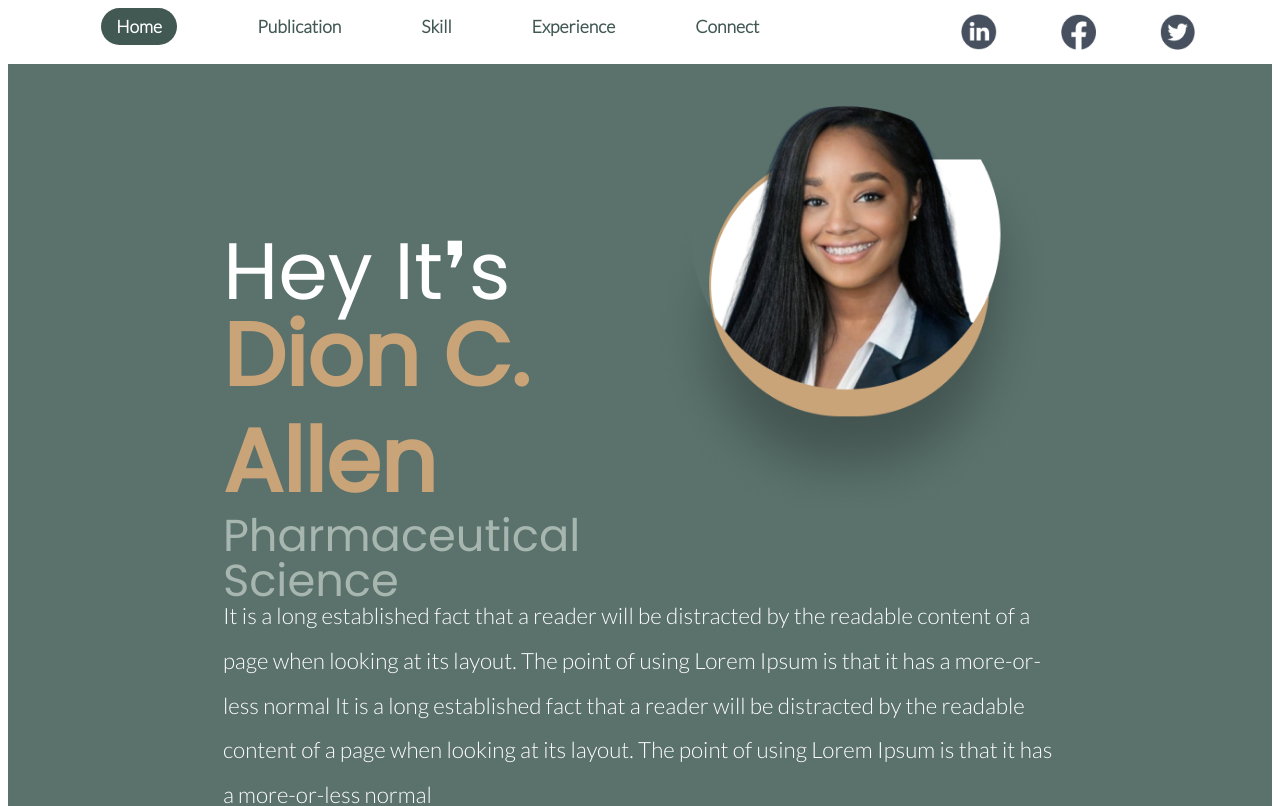
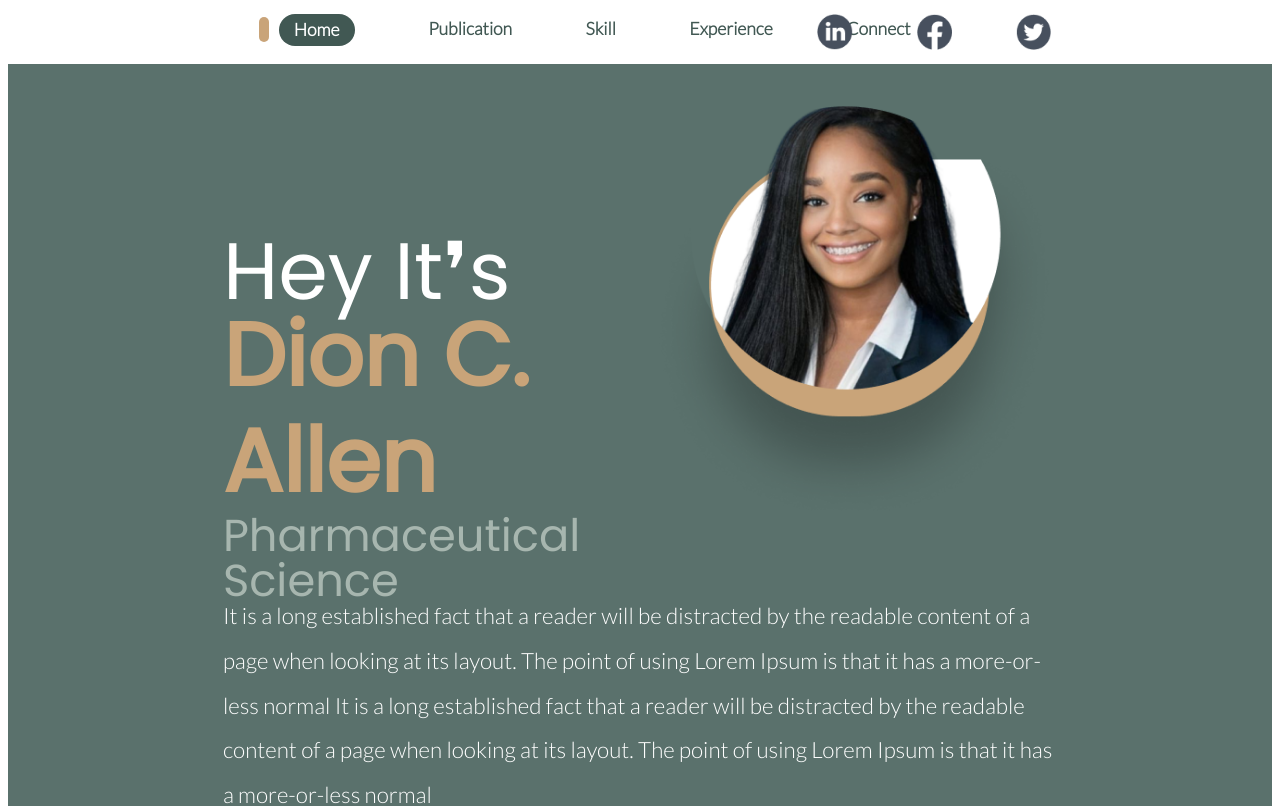
Before and after one commit to CodeinnHQ/Dion-Portfolio, a React (Create React App) app: page / in a window 1280 px wide. Shown: the top 806 px of the page. Built offline with nearby package versions, Linux system fonts and the light colour scheme.

Commit message:
improvements

```diff
--- a/public/index.html
+++ b/public/index.html
@@ -7,12 +7,13 @@
       name="viewport"
       content="width=device-width, initial-scale=0.41, maximum-scale=1"
     /> -->
-    <meta content="width=device-width, initial-scale=1" name="viewport" />
+    <meta
+      content="width=device-width, initial-scale=0.45 ,maximum-scale=1, user-scalable=no"
+      name="viewport"
+    />
+
     <meta name="theme-color" content="#000000" />
-    <meta
-      name="description"
-      content="Web site created using create-react-app"
-    />
+    <meta name="About" content="Dion Allen's Portfolio" />
     <link rel="apple-touch-icon" href="%PUBLIC_URL%/logo192.png" />
 
     <link
@@ -33,7 +34,7 @@
       work correctly both with client-side routing and a non-root public URL.
       Learn how to configure a non-root public URL by running `npm run build`.
     -->
-    <title>React App</title>
+    <title>Dion Allen</title>
   </head>
   <body>
     <noscript>You need to enable JavaScript to run this app.</noscript>
--- a/src/index.css
+++ b/src/index.css
@@ -24,7 +24,7 @@
   --regular: 500;
   --thin: 100;
   /* Mobile Device */
-  --W_480: 480px;
+  --W_1080: 1080px;
 }
 
 .heading-first {
@@ -51,7 +51,7 @@
   background-color: var(--grey);
   width: 100%;
 }
-@media (max-width: 480px) {
+@media (max-width: 1080px) {
   .app-container {
     width: fit-content;
   }
@@ -104,22 +104,37 @@ a:active {
 }
 
 .navbar-item-active > a {
-  font-size: var(--small);
-  font-weight: var(--bold);
-  font-family: var(--lato);
   color: var(--white) !important;
   background-color: var(--dark-green);
-  padding: 0.5rem 0.95rem;
+  padding: 0.35rem 0.95rem;
   border-radius: 42.82px;
 }
 
 .navbar-items ul {
   display: flex;
   flex-direction: row;
+  justify-content: space-around;
 }
 
 .navbar-items ul li {
-  padding: 1rem 3rem 0 2rem;
+  padding: 2% 2% 1% 2%;
+  display: flex;
+  flex-direction: row-reverse;
+  /* padding: 2%; */
+  margin: 3% 8%;
+}
+.navbar-item-active {
+  position: relative;
+  top: -0.3rem;
+}
+#navbar-item-div {
+  position: relative;
+  width: 0.6rem;
+  margin: 0.6rem 0.6rem;
+  border-radius: 3.0387rem;
+  background-color: var(--yellow);
+  height: 80%;
+  top: -0.4rem;
 }
 .navbar-social ul li {
   margin: 0.9rem 2rem;
@@ -128,13 +143,19 @@ a:active {
 .navbar-social ul {
   display: flex;
   flex-direction: row;
+  justify-content: left;
 }
 
 .navbar-social-image {
   width: 2.2rem;
 }
 
-@media (max-width: 480px) {
+@media (max-width: 1340px) {
+  .navbar-main {
+    justify-content: space-evenly;
+  }
+}
+@media (max-width: 1080px) {
   .navbar-main {
     display: none;
   }
@@ -153,7 +174,7 @@ a:active {
   top: 0;
   width: 100%;
 }
-@media (max-width: 480px) {
+@media (max-width: 1080px) {
   .navbarM-main {
     display: flex;
   }
@@ -166,6 +187,7 @@ a:active {
 
 .navbarM-items {
   position: absolute;
+  display: none;
   margin-top: 7rem;
   height: 5rem;
   width: 50%;
@@ -258,7 +280,7 @@ a:active {
   margin-top: -10px;
 }
 
-@media (max-width: 480px) {
+@media (max-width: 1080px) {
   .intro-section-container {
     width: unset;
     margin-top: 5rem;
@@ -277,7 +299,7 @@ a:active {
   margin-right: 220px;
 }
 
-@media (max-width: 480px) {
+@media (max-width: 1080px) {
   .qualification-main {
     width: 75%;
     margin-bottom: 20px;
@@ -313,6 +335,7 @@ ul.qualification-pointers li::before {
 ul.qualification-point li {
   font-size: var(--small);
   font-weight: var(--thin);
+  font-family: var(--lato);
   color: var(--silver);
 }
 
@@ -328,11 +351,11 @@ ul.qualification-point li > span {
   background-color: var(--dark-green);
   height: fit-content;
   border-radius: 7.9287rem;
-  margin: 105px 234px 125px 234px;
-  padding: 5% 10%;
+  margin: 6.5625rem 12rem;
+  padding: 5% 8%;
 }
 
-@media (max-width: 480px) {
+@media (max-width: 1080px) {
   .publication-main {
     width: unset;
     background-color: var(--dark-green);
@@ -392,7 +415,7 @@ a:active {
   padding-left: 20%;
 }
 
-@media (max-width: 480px) {
+@media (max-width: 1080px) {
   .skill-main {
     width: unset;
     padding: 2rem 10% 6.25rem 10%;
@@ -464,6 +487,7 @@ a:active {
   font-weight: var(--bold);
   font-family: var(--poppins);
   color: var(--yellow);
+  margin-bottom: 2rem;
 }
 
 .experience-main-detail-item-title {
@@ -481,7 +505,8 @@ a:active {
   border: none;
   background-color: var(--grey);
   padding: 0.5rem;
-  margin-top: 1rem;
+  margin-top: 1.5rem;
+  cursor: pointer;
 }
 .experience-main-detail-item-button > img {
   margin-left: 0.2rem;
@@ -511,7 +536,7 @@ a:active {
   margin: 2rem 1.5rem;
 }
 
-@media (max-width: 480px) {
+@media (max-width: 1080px) {
   #experience {
     scroll-margin-top: 9rem;
   }
@@ -523,6 +548,11 @@ a:active {
     width: unset;
     padding: 50px;
     margin: 20px;
+  }
+
+  .experience-main-detail-item-contributions > li {
+    text-indent: 0rem;
+    margin: 2rem 1.5rem;
   }
 }
 /* ********************************************** */
@@ -587,7 +617,7 @@ a:active {
   margin-top: 2rem;
 }
 
-@media (max-width: 480px) {
+@media (max-width: 1080px) {
   .footer-main {
     width: unset;
   }
--- a/src/section/1_Navbar/NavbarDesktop.js
+++ b/src/section/1_Navbar/NavbarDesktop.js
@@ -2,12 +2,23 @@ import React from "react";
 import { navbar } from "./../../data";
 function NavbarDesktop() {
   const handleNavigation = (event) => {
-    let link = event.target.parentElement;
+    let link;
+    if (event.target.tagName === "UL") return;
+    if (event.target.tagName === "LI") {
+      link = event.target;
+    } else link = event.target.parentElement;
     let firstLink = link.parentElement.firstChild;
+    console.log(event.target.tagName, link, firstLink);
+    if (document.contains(document.getElementById("navbar-item-div"))) {
+      document.getElementById("navbar-item-div").remove();
+    }
     do {
       firstLink.classList.remove("navbar-item-active");
     } while ((firstLink = firstLink.nextSibling));
 
+    let highlight = document.createElement("div");
+    highlight.setAttribute("id", "navbar-item-div");
+    link.appendChild(highlight);
     link.classList.add("navbar-item-active");
   };
   return (
@@ -16,17 +27,22 @@ function NavbarDesktop() {
         <ul onClick={handleNavigation}>
           <li className="navbar-item-active">
             <a href="#introsection">Home</a>
+            <div id="navbar-item-div"></div>
           </li>
           <li>
+            <div></div>
             <a href="#publication">Publication</a>
           </li>
           <li>
+            <div className="navbar-item-div"></div>
             <a href="#skill">Skill</a>
           </li>
           <li>
+            <div className="navbar-item-div"></div>
             <a href="#experience">Experience</a>
           </li>
           <li>
+            <div className="navbar-item-div"></div>
             <a href="#connect">Connect</a>
           </li>
         </ul>
--- a/src/section/1_Navbar/NavbarMobile.js
+++ b/src/section/1_Navbar/NavbarMobile.js
@@ -4,7 +4,6 @@ import { navbar } from "./../../data";
 function NavbarMobile() {
   const handleHamburger = () => {
     const list = document.getElementsByClassName("navbarM-items")[0];
-    console.log(list);
     if (list.style.display === "block") {
       list.style.display = "none";
     } else list.style.display = "block";
--- a/src/section/5_Experience/index.js
+++ b/src/section/5_Experience/index.js
@@ -34,8 +34,15 @@ function Experience() {
         {experience["experience-list"].map(
           ({ id, year, title, skill, contribution }) => (
             <div className="experience-main-detail-item">
-              <div className="experience-main-detail-item-year">{year}</div>
-              <div className="experience-main-detail-item-title">{title}</div>
+              <div>
+                <div></div>
+                <div>
+                  <div className="experience-main-detail-item-year">{year}</div>
+                  <div className="experience-main-detail-item-title">
+                    {title}
+                  </div>
+                </div>
+              </div>
               <button
                 className="experience-main-detail-item-button"
                 onClick={handleSeeMore}
@@ -43,9 +50,9 @@ function Experience() {
               >
                 see more
                 {isSeeMoreOpen && currentId === id ? (
+                  <img src="https://img.icons8.com/external-tanah-basah-glyph-tanah-basah/10/FFFFFF/external-glyph-shapes-tanah-basah-glyph-tanah-basah-69.png" />
+                ) : (
                   <img src="https://img.icons8.com/material-rounded/10/FFFFFF/give-way.png" />
-                ) : (
-                  <img src="https://img.icons8.com/external-tanah-basah-glyph-tanah-basah/10/FFFFFF/external-glyph-shapes-tanah-basah-glyph-tanah-basah-69.png" />
                 )}
               </button>
               {isSeeMoreOpen && currentId === id && (
```
